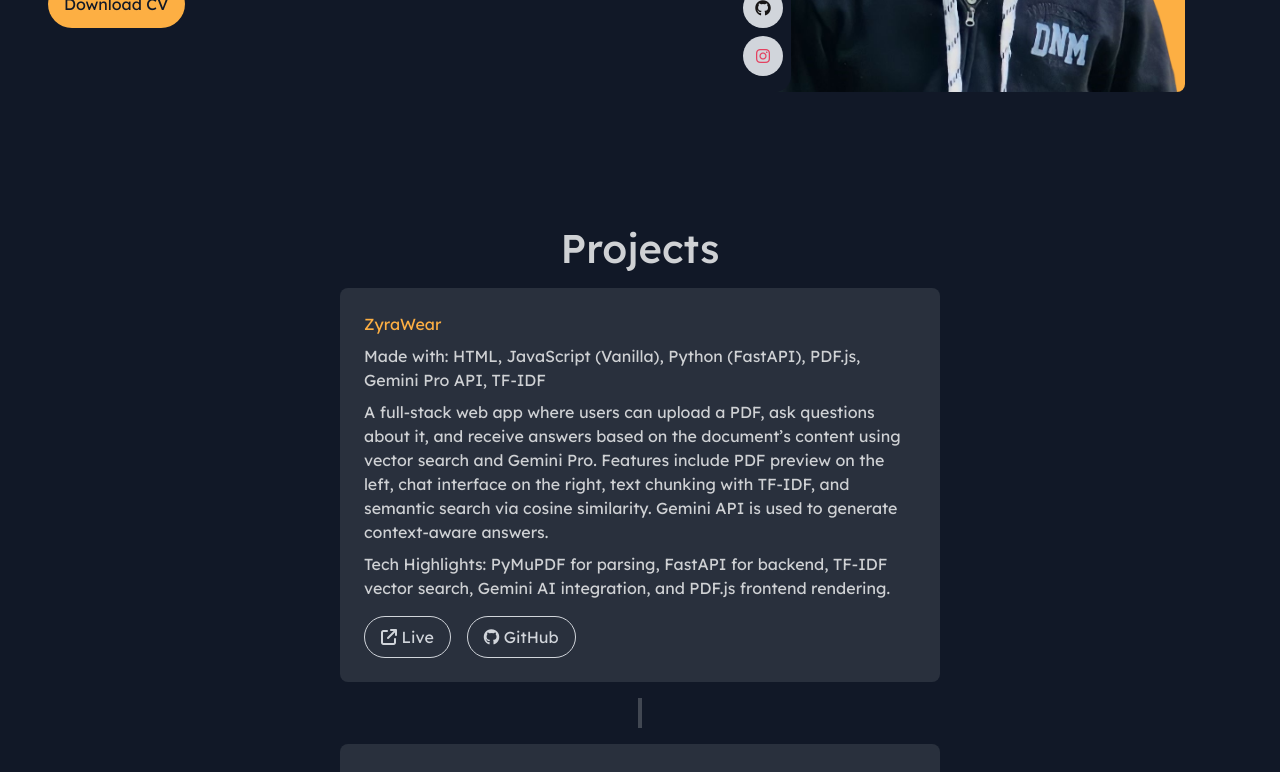
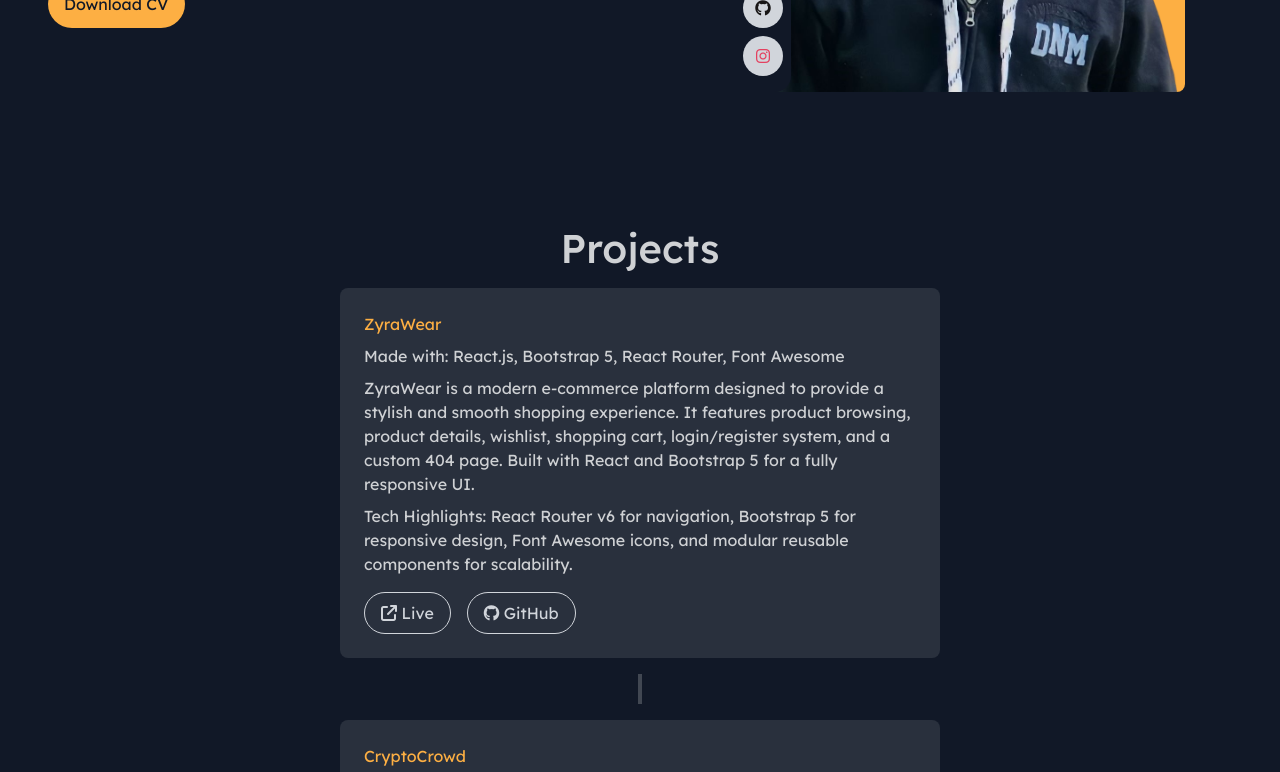
Before and after one commit to Prashant-Chaudhary-11/Portfolio, a React (Create React App) app: page / in a window 1280 px wide. Shown: the part 462-1234 px from the top of the page. Built offline with nearby package versions, Linux system fonts and the light colour scheme; the HTML template or start-up script is replaced by a standard one.

Commit message:
update Projects.js

```diff
--- a/src/pages/Projects.js
+++ b/src/pages/Projects.js
@@ -4,25 +4,28 @@
             <div className="projects p-3">
                 <h1 className="text-center">Projects</h1>
 
-                {/* Chat with PDF Project */}
+                {/* ZyraWear Project */}
                 <div className="mx-auto projectsDiv p-4 rounded-3 my-3">
                     <div className="mb-2 yellowWords">ZyraWear</div>
                     <div className="mb-2">
-                        Made with: HTML, JavaScript (Vanilla), Python (FastAPI), PDF.js, Gemini Pro API, TF-IDF
+                        Made with: React.js, Bootstrap 5, React Router, Font Awesome
                     </div>
                     <div className="mb-2">
-                        A full-stack web app where users can upload a PDF, ask questions about it, and receive answers based on the document’s content using vector search and Gemini Pro. Features include PDF preview on the left, chat interface on the right, text chunking with TF-IDF, and semantic search via cosine similarity. Gemini API is used to generate context-aware answers.
+                        ZyraWear is a modern e-commerce platform designed to provide a stylish and smooth shopping
+                        experience. It features product browsing, product details, wishlist, shopping cart, login/register
+                        system, and a custom 404 page. Built with React and Bootstrap 5 for a fully responsive UI.
                     </div>
                     <div className="mb-2">
-                        Tech Highlights: PyMuPDF for parsing, FastAPI for backend, TF-IDF vector search, Gemini AI integration, and PDF.js frontend rendering.
+                        Tech Highlights: React Router v6 for navigation, Bootstrap 5 for responsive design,
+                        Font Awesome icons, and modular reusable components for scalability.
                     </div>
                     <div className="mt-3">
-                        <a href="https://chattingwithpdf.netlify.app/" target="_blank" rel="noopener noreferrer">
+                        <a href="https://zyrawear.netlify.app/" target="_blank" rel="noopener noreferrer">
                             <button className="myBtn outlineBtn me-3">
                                 <i className="fa-solid fa-arrow-up-right-from-square"></i> Live
                             </button>
                         </a>
-                        <a href="https://github.com/Prashant-Chaudhary-11/Chat-with-PDF" target="_blank" rel="noopener noreferrer">
+                        <a href="https://github.com/Prashant-Chaudhary-11/ZyraWear" target="_blank" rel="noopener noreferrer">
                             <button className="myBtn outlineBtn">
                                 <i className="fa-brands fa-github"></i> GitHub
                             </button>
@@ -37,7 +40,10 @@
                     <div className="mb-2 yellowWords">CryptoCrowd</div>
                     <div className="mb-2">Made with: HTML, CSS, JavaScript, Bootstrap</div>
                     <div className="mb-2">
-                        Cryptocurrency sentiment analysis website based on Twitter posts. Users can see the overall sentiment (positive, negative or neutral) of different Cryptocurrencies based on what people are currently posting on Twitter. Users can also see keywords and an average sentiment score. Stateless application that uses Elasticache and S3 on AWS. It also used EC2 and auto-scaling to manage demand.
+                        Cryptocurrency sentiment analysis website based on Twitter posts. Users can see the overall sentiment
+                        (positive, negative or neutral) of different Cryptocurrencies based on what people are currently posting
+                        on Twitter. Users can also see keywords and an average sentiment score. Stateless application that uses
+                        Elasticache and S3 on AWS. It also used EC2 and auto-scaling to manage demand.
                     </div>
                     <div className="mt-3">
                         <button className="myBtn outlineBtn me-3">
```
